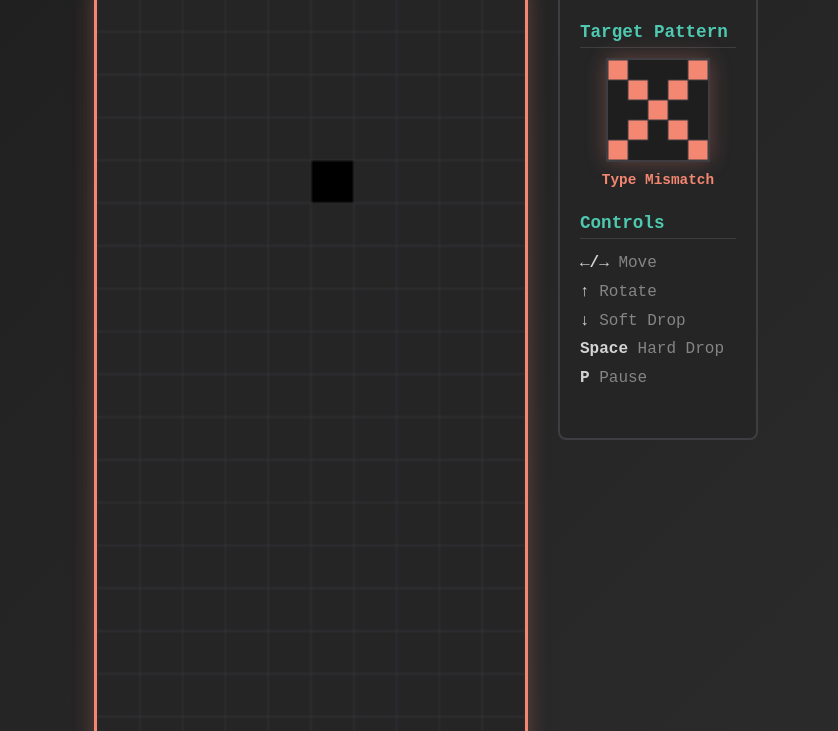
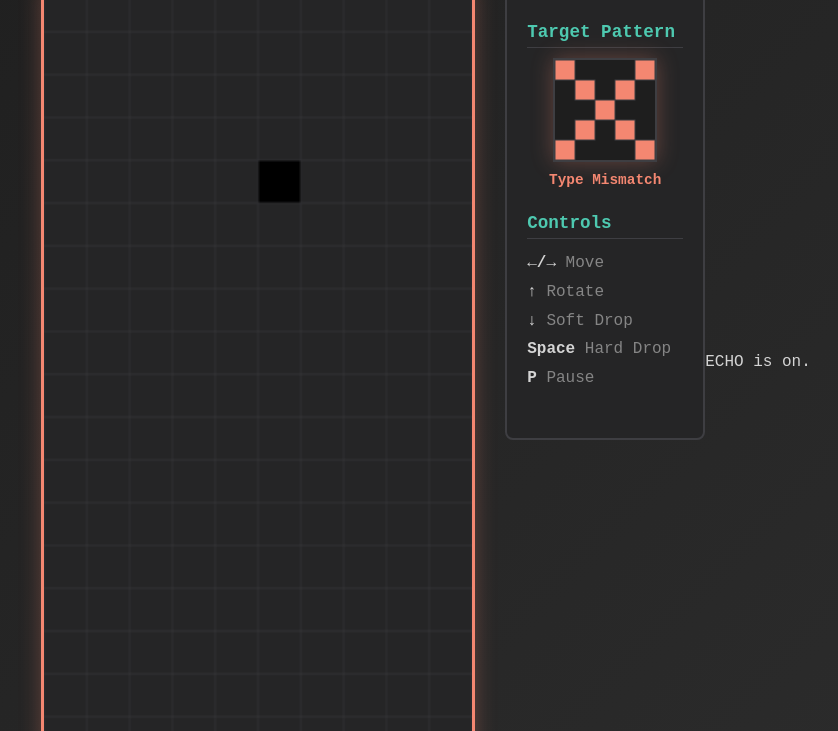
Before and after one commit to Rula-Sulieman/my-git-course, a plain HTML site: page src/index.html in a window 1280 px wide. Shown: the part 144-875 px from the top of the page, without its empty margins (214-1052 px from the left). Drawn offline with Linux system fonts and the light colour scheme.

Commit message:
completed activities 1, 2, and 3

```diff
--- a/src/index.html
+++ b/src/index.html
@@ -55,3 +55,4 @@
     <script src="index.js"></script>
   </body>
 </html>
+ECHO is on.
```
